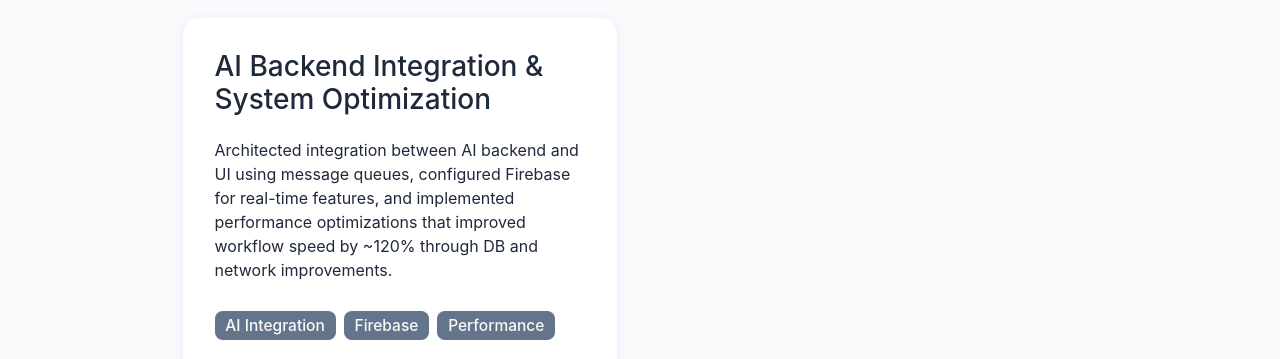
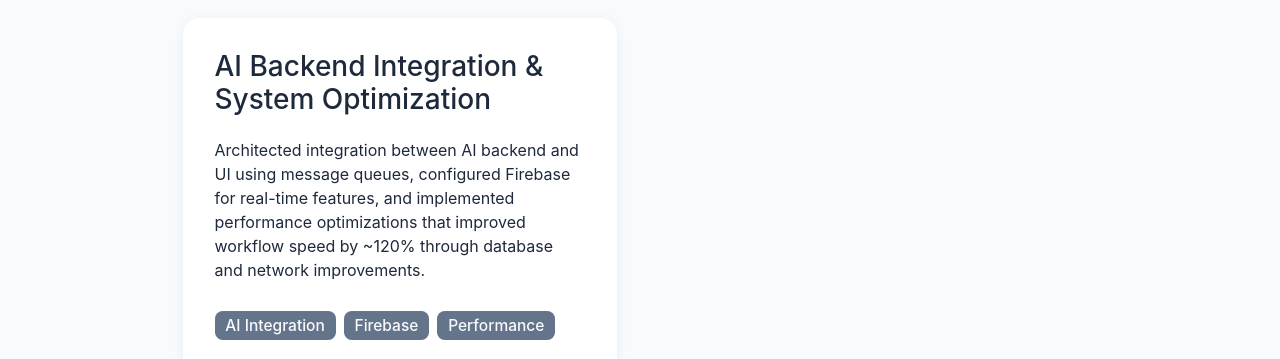
Before and after one commit to SalmaGira/portfolio, a React (Vite) app: page / in a window 1280 px wide. Shown: the part 1120-1479 px from the top of the page. Built offline with nearby package versions, Linux system fonts and the light colour scheme.

Commit message:
Address code review feedback: expand DB abbreviation to database
Co-authored-by: SalmaGira <37305826+SalmaGira@users.noreply.github.com>

```diff
--- a/src/components/projects.tsx
+++ b/src/components/projects.tsx
@@ -30,7 +30,7 @@ const projects = [
   },
   {
     title: "AI Backend Integration & System Optimization",
-    description: "Architected integration between AI backend and UI using message queues, configured Firebase for real-time features, and implemented performance optimizations that improved workflow speed by ~120% through DB and network improvements.",
+    description: "Architected integration between AI backend and UI using message queues, configured Firebase for real-time features, and implemented performance optimizations that improved workflow speed by ~120% through database and network improvements.",
     tech: ["AI Integration", "Firebase", "Performance"],
   },
 ];
```
